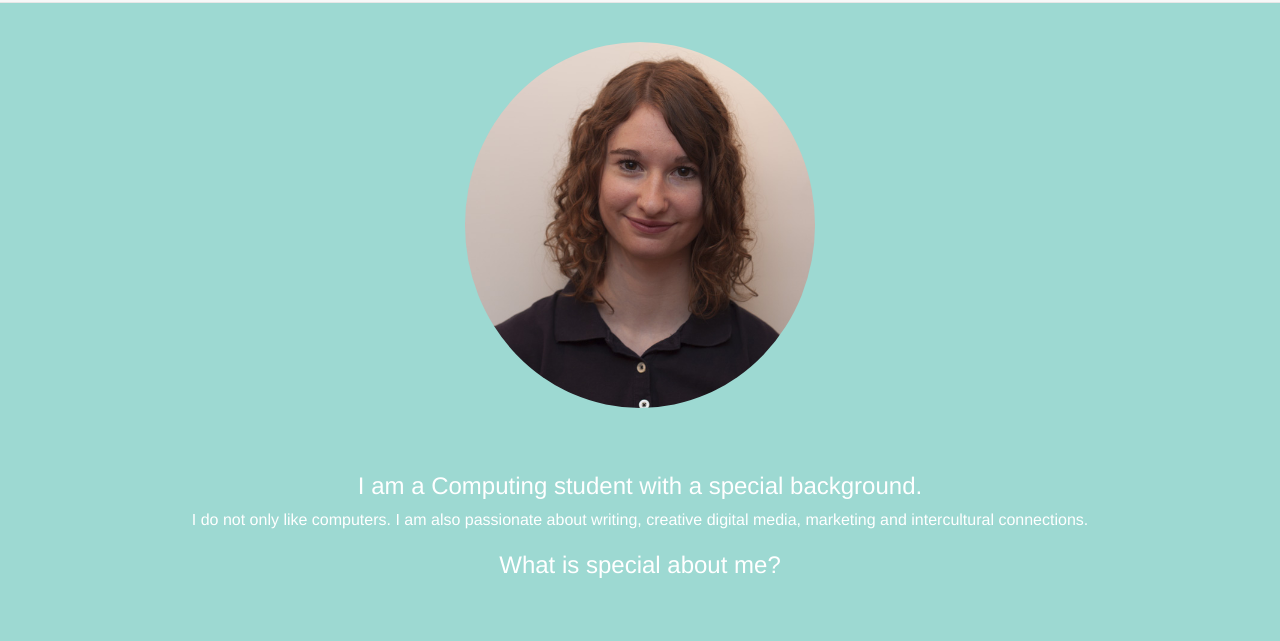
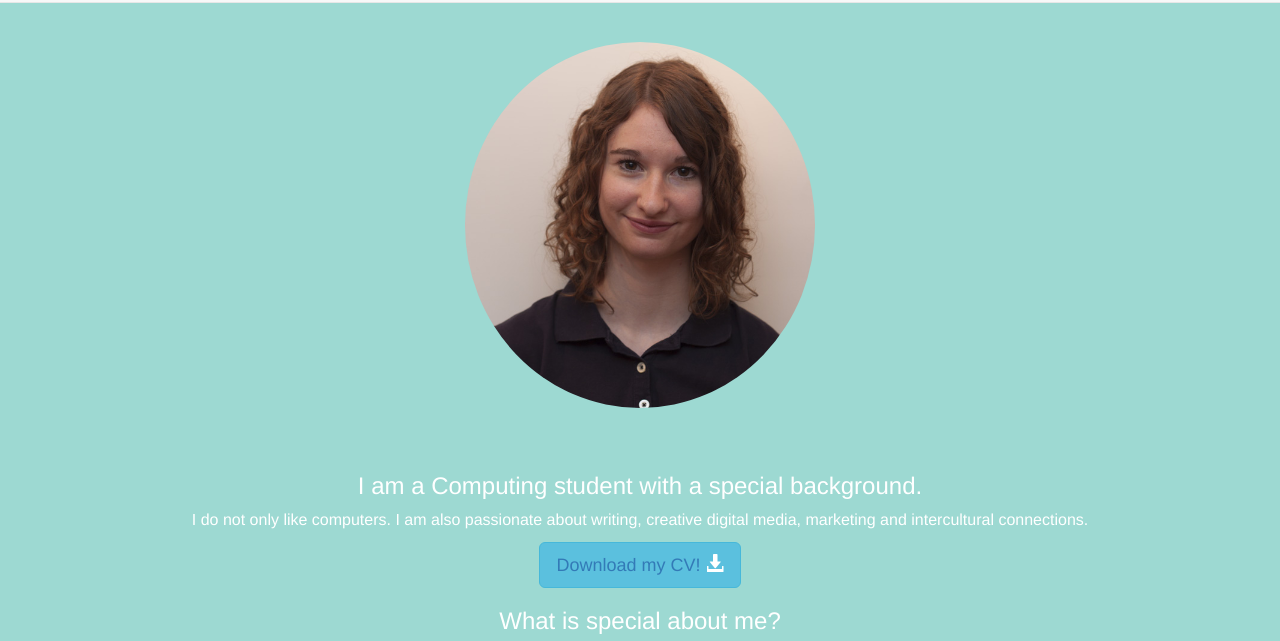
Before and after one commit to AliGeu/AliGeu.github.io, a plain HTML site: page index.html in a window 1280 px wide. Shown: the part 119-760 px from the top of the page. Drawn offline with nearby package versions, Linux system fonts and the light colour scheme.

Commit message:
Second commit

```diff
--- a/index.html
+++ b/index.html
@@ -91,9 +91,10 @@
     <h3>I am a Computing student with a special background.</h3>
     <p>I do not only like computers. I am also passionate about writing, creative digital media, marketing and intercultural
       connections.</p>
-
-    <h3 class="margin">What is special about me?</h3><br>
+     <!--  button for download my CV -->
+    <button type="button" class="btn btn-info btn-lg" data-target="_blank"><a href="CV/CV_Alina.pdf">Download my CV! </a><span class="glyphicon glyphicon-download-alt"></span></button>
     <div class="row  slideanim">
+    <h3 class="margin">What is special about me?</h3>
       <div class="col-sm-4">
         <h3>Creativity</h3>
         <p>I have <a href="#workExperience">profound experience</a> with journalistic writing, editing as well as photography
```
